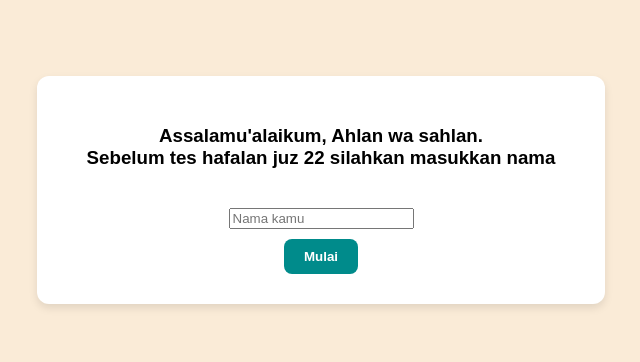
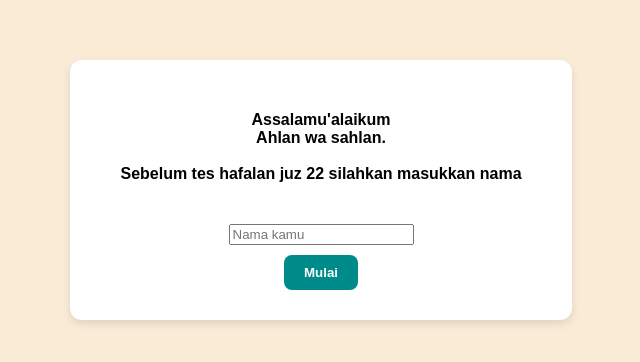
Before and after one commit to Gibtin/tes_hafalan, a plain HTML site: page index.html in a window 1280 px wide. Shown: the part 218-580 px from the top of the page, without its empty margins (319-959 px from the left). Drawn offline with Linux system fonts and the light colour scheme.

Commit message:
Update index.html

```diff
--- a/index.html
+++ b/index.html
@@ -9,7 +9,7 @@
 <body>
 
 <div id="start-screen">
-  <h3>Assalamu'alaikum, Ahlan wa sahlan. <br> Sebelum tes hafalan juz 22 silahkan masukkan nama</h3>
+  <h4>Assalamu'alaikum <br> Ahlan wa sahlan. <br><br> Sebelum tes hafalan juz 22 silahkan masukkan nama</h4>
   <div class="form-box">
   <input type="text" id="namaInput" placeholder="Nama kamu">
   <button onclick="mulaiGame()">Mulai</button>
```
